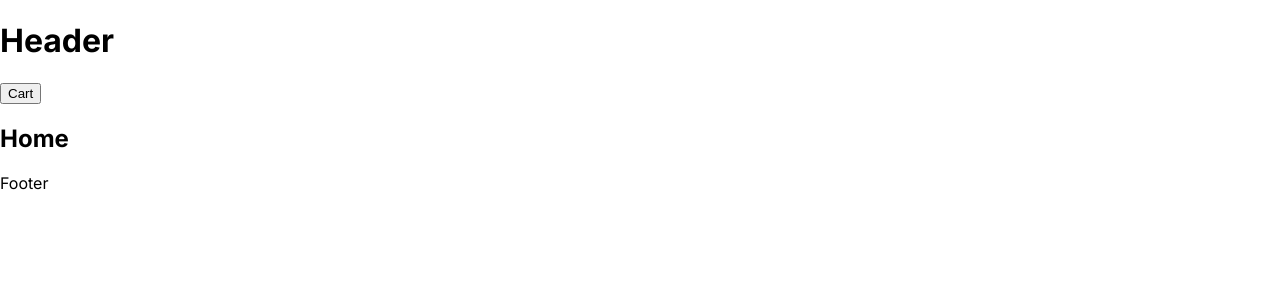
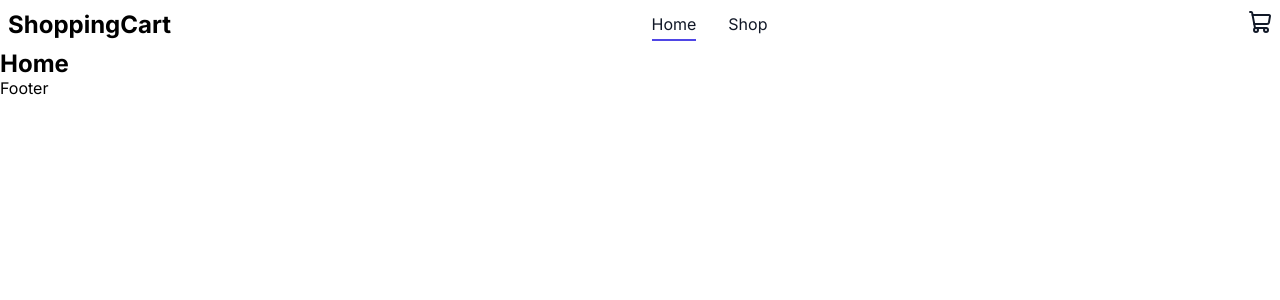
Before and after one commit to feddevv/top-shopping-cart, a React (Vite) app: page / in a window 1280 px wide. Shown: the top 300 px of the page. Built offline with nearby package versions, Linux system fonts and the light colour scheme.

Commit message:
feat: add Header components with responsive design

```diff
--- a/package.json
+++ b/package.json
@@ -11,6 +11,7 @@
     "test": "vitest"
   },
   "dependencies": {
+    "lucide-react": "^1.17.0",
     "react": "^19.2.6",
     "react-dom": "^19.2.6",
     "react-router": "^7.17.0"
--- a/src/components/layout/Header.jsx
+++ /dev/null
@@ -1,10 +0,0 @@
-import React from 'react';
-
-export default function Header() {
-  return (
-    <header>
-      <h1>Header</h1>
-      <button>Cart</button>
-    </header>
-  );
-}
--- /dev/null
+++ b/src/components/layout/Header/Hamburger.jsx
@@ -0,0 +1,17 @@
+import styles from './hamburger.module.css';
+
+import React, { useState } from 'react';
+
+export default function Hamburger({ isOpen, onClick }) {
+  return (
+    <button
+      className={`${styles.hamburger} ${isOpen ? styles.open : ''}`}
+      onClick={onClick}
+      aria-label="Menu"
+    >
+      <span className={styles.bar}></span>
+      <span className={styles.bar}></span>
+      <span className={styles.bar}></span>
+    </button>
+  );
+}
--- /dev/null
+++ b/src/components/layout/Header/Header.jsx
@@ -0,0 +1,53 @@
+import React, { useState } from 'react';
+import Hamburger from './Hamburger';
+import styles from './header.module.css';
+import { NavLink } from 'react-router';
+import { ShoppingCart } from 'lucide-react';
+
+const links = [
+  {
+    path: '/',
+    title: 'Home',
+  },
+  {
+    path: '/shop',
+    title: 'Shop',
+  },
+];
+
+export default function Header() {
+  const [isOpen, setIsOpen] = useState(false);
+
+  const handleOpenMenu = () => {
+    setIsOpen(!isOpen);
+  };
+
+  return (
+    <header className={styles.header}>
+      <Hamburger isOpen={isOpen} onClick={handleOpenMenu} />
+
+      <h1>ShoppingCart</h1>
+      <nav
+        className={`${styles['link-container']} ${isOpen ? styles.open : ''}`}
+        aria-hidden={!isOpen}
+      >
+        {isOpen && <Hamburger isOpen={isOpen} onClick={handleOpenMenu} />}
+        {links.map((link) => (
+          <NavLink
+            to={link.path}
+            className={({ isActive }) => `${styles.link} ${isActive ? styles.open : ''}`}
+            tabIndex={!isOpen ? -1 : 0}
+          >
+            {link.title}
+          </NavLink>
+        ))}
+      </nav>
+      <NavLink
+        to={'/cart'}
+        className={({ isActive }) => `${styles.cart} ${isActive ? styles.open : ''}`}
+      >
+        <ShoppingCart />
+      </NavLink>
+    </header>
+  );
+}
--- /dev/null
+++ b/src/components/layout/Header/hamburger.module.css
@@ -0,0 +1,40 @@
+.hamburger {
+  border: none;
+  background-color: transparent;
+
+  display: flex;
+  flex-direction: column;
+  justify-content: space-between;
+
+  width: 36px;
+  height: 30px;
+  cursor: pointer;
+  padding: 0.2rem;
+}
+
+.hamburger .bar {
+  width: 100%;
+  height: 3px;
+  background-color: #333;
+  border-radius: 2px;
+  transition: transform 0.2s ease-out;
+}
+
+.hamburger.open .bar:nth-child(1) {
+  transform: translateY(10px) rotate(45deg);
+}
+
+.hamburger.open .bar:nth-child(2) {
+  opacity: 0;
+  transform: translateX(-500px);
+}
+
+.hamburger.open .bar:nth-child(3) {
+  transform: translateY(-11px) rotate(-45deg);
+}
+
+@media (min-width: 768px) {
+  .hamburger {
+    display: none;
+  }
+}
--- /dev/null
+++ b/src/components/layout/Header/header.module.css
@@ -0,0 +1,98 @@
+.header {
+  padding: 0.5rem;
+
+  display: flex;
+  justify-content: space-between;
+  align-items: center;
+}
+
+.header h1 {
+  font-size: 1.5rem;
+}
+
+.link-container {
+  position: fixed;
+  top: 0;
+  left: 0;
+  width: 100%;
+  height: 100%;
+  background-color: var(--primary-light);
+
+  transition: transform 0.3s;
+  transform: translateY(-100%);
+  display: flex;
+  flex-direction: column;
+  gap: 1rem;
+}
+
+.link-container.open {
+  transform: translateY(0);
+}
+
+.link {
+  color: var(--text-primary);
+  width: 100%;
+  text-align: center;
+
+  font-size: 1.2rem;
+  padding: 0.4rem 0;
+}
+
+.link:hover,
+.link:focus {
+  background-color: #cbceda2f;
+}
+
+.link.open {
+  background-color: #cbceda2f;
+}
+
+.cart {
+  color: var(--text-primary);
+}
+
+.cart:hover,
+.cart:focus {
+  color: var(--primary);
+}
+
+.cart.open {
+  color: var(--primary);
+}
+
+@media (min-width: 768px) {
+  .link-container {
+    background-color: transparent;
+    position: static;
+    transform: translateY(0);
+    width: auto;
+    height: auto;
+    flex-direction: row;
+    gap: 2rem;
+  }
+
+  .link {
+    font-size: 1rem;
+    position: relative;
+  }
+
+  .link:hover,
+  .link:focus {
+    color: var(--primary);
+    background: transparent;
+  }
+
+  .link.open {
+    background: transparent;
+  }
+
+  .link.open::before {
+    content: '';
+    position: absolute;
+    bottom: 0;
+    left: 0;
+    width: 100%;
+    height: 2px;
+    background-color: var(--primary);
+  }
+}
--- a/src/index.css
+++ b/src/index.css
@@ -11,10 +11,13 @@
   --success-background: #dcfce7;
 }
 
-body {
+* {
   margin: 0;
   padding: 0;
   box-sizing: border-box;
+}
+
+body {
   font-family: 'Inter', system-ui, sans-serif;
 }
 
--- a/src/routes/Root.jsx
+++ b/src/routes/Root.jsx
@@ -1,7 +1,7 @@
 import React from 'react';
-import Header from '../components/layout/Header';
+import Header from '../components/layout/Header/Header';
 import { Outlet } from 'react-router';
-import Footer from '../components/layout/Footer';
+import Footer from '../components/layout/Footer/Footer';
 
 export default function Root() {
   return (
```
Also changed, not shown: src/routes/router.jsx (+8 -0 lines), src/components/layout/Footer/Footer.jsx (renamed from src/components/layout/Footer.jsx), 1 other file (tests, documents, lock files or other folders).
